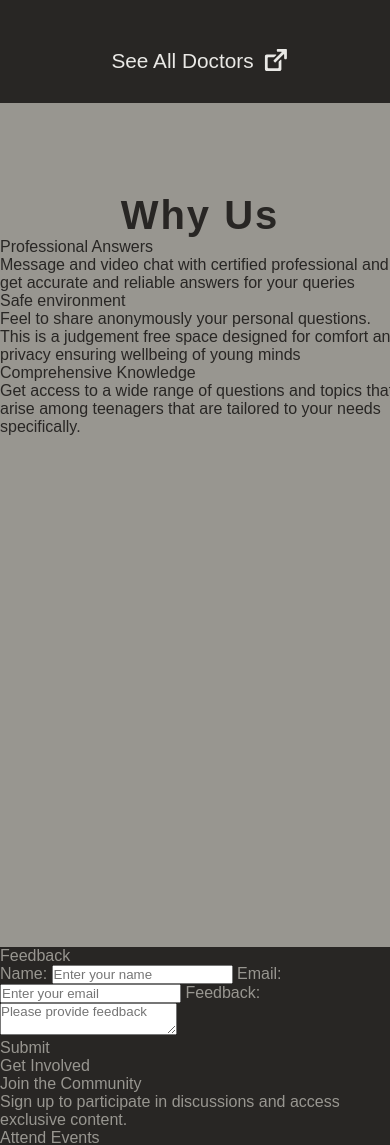
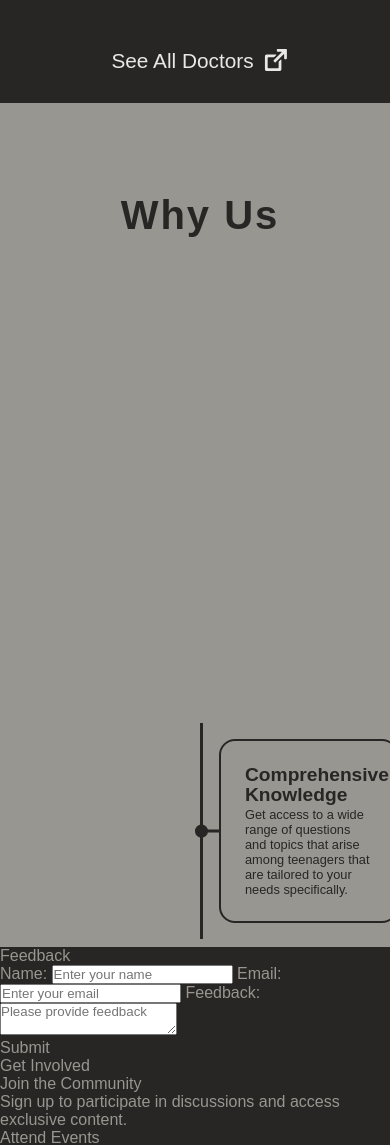
Before and after one commit to Ritvik2205/IntimateQ, a Flask app: page / in a window 390 px wide; the page is wider, and only the part inside the window is pictured. Shown: the part 2429-3574 px from the top of that part. Run offline with Flask 3, Linux system fonts and the light colour scheme; some libraries are stand-ins or nearby versions; some web fonts are replaced.

Commit message:
responsive - why us

```diff
--- a/website/static/styles.css
+++ b/website/static/styles.css
@@ -165,6 +165,7 @@ body {
 
 #services,
 #why-us {
+    position: relative;
     background-color: var(--primary-color);
     height: 100vh;
     color: var(--bg-primary-color);
@@ -502,6 +503,106 @@ body {
     height: 25px;
     margin-left: 10px;
     padding-bottom: 3px;
+}
+
+.why-us-container {
+    position: absolute;
+    left: 50%;
+    transform: translateX(-50%);
+    top: 15%;
+    margin: 1em auto;
+    max-width: 100%;
+    width: 100%;
+    padding: 2px;
+    display: flex;
+    flex-direction: column;
+    align-items: center;
+}
+
+.why-us-card {
+    width: 50%;
+    max-width: 50%;
+    padding-top: 1em;
+    padding-bottom: 1em;
+    position: relative;
+    opacity: 0;
+    transform: translateY(20px);
+    transition: opacity 0.4s ease-out;
+}
+
+.why-us-card.show {
+    opacity: 1;
+    transform: translateY(0);
+}
+
+.why-us-card .overlay {
+    border: 2px solid var(--bg-primary-color);
+    border-radius: 1em;
+    padding: 1.5em;
+}
+
+.why-us-title {
+    font-size: 1.2rem;
+    line-height: 1.2rem;
+    font-weight: 700;
+    margin-bottom: 3px;
+}
+
+.why-us-description {
+    /* line-height: 1.2rem; */
+    font-size: 0.8rem;
+}
+
+.why-us-card:nth-child(odd) {
+    border-left: 3px solid var(--bg-primary-color);
+    padding-left: 1em;
+    transform: translateX(50%);
+}
+
+.why-us-card:nth-child(even) {
+    border-right: 3px solid var(--bg-primary-color);
+    padding-right: 1.2em;
+    transform: translateX(calc(-50% + 3.5px));
+}
+
+.why-us-card:nth-child(odd)::before,
+.why-us-card:nth-child(even)::before {
+    content: '';
+    background: var(--bg-primary-color);
+    width: 1em;
+    height: 3px;
+    position: absolute;
+    top: 50%;
+    transform: translateY(-50%);
+}
+
+.why-us-card:nth-child(odd)::before {
+    left: 0;
+}
+
+.why-us-card:nth-child(even)::before {
+    right: 0;
+    width: 1.18em;
+}
+
+.why-us-card:nth-child(odd) .overlay::before,
+.why-us-card:nth-child(even) .overlay::before {
+    content: '';
+    background: var(--bg-primary-color);
+    width: 0.8em;
+    height: 0.8em;
+    position: absolute;
+    top: 50%;
+    transform: translateY(-50%);
+    border-radius: 50%;
+}
+
+.why-us-card:nth-child(odd) .overlay::before {
+    left: -0.5em;
+}
+
+.why-us-card:nth-child(even) .overlay::before {
+    right: -0.5em;
 }
 
 
```
